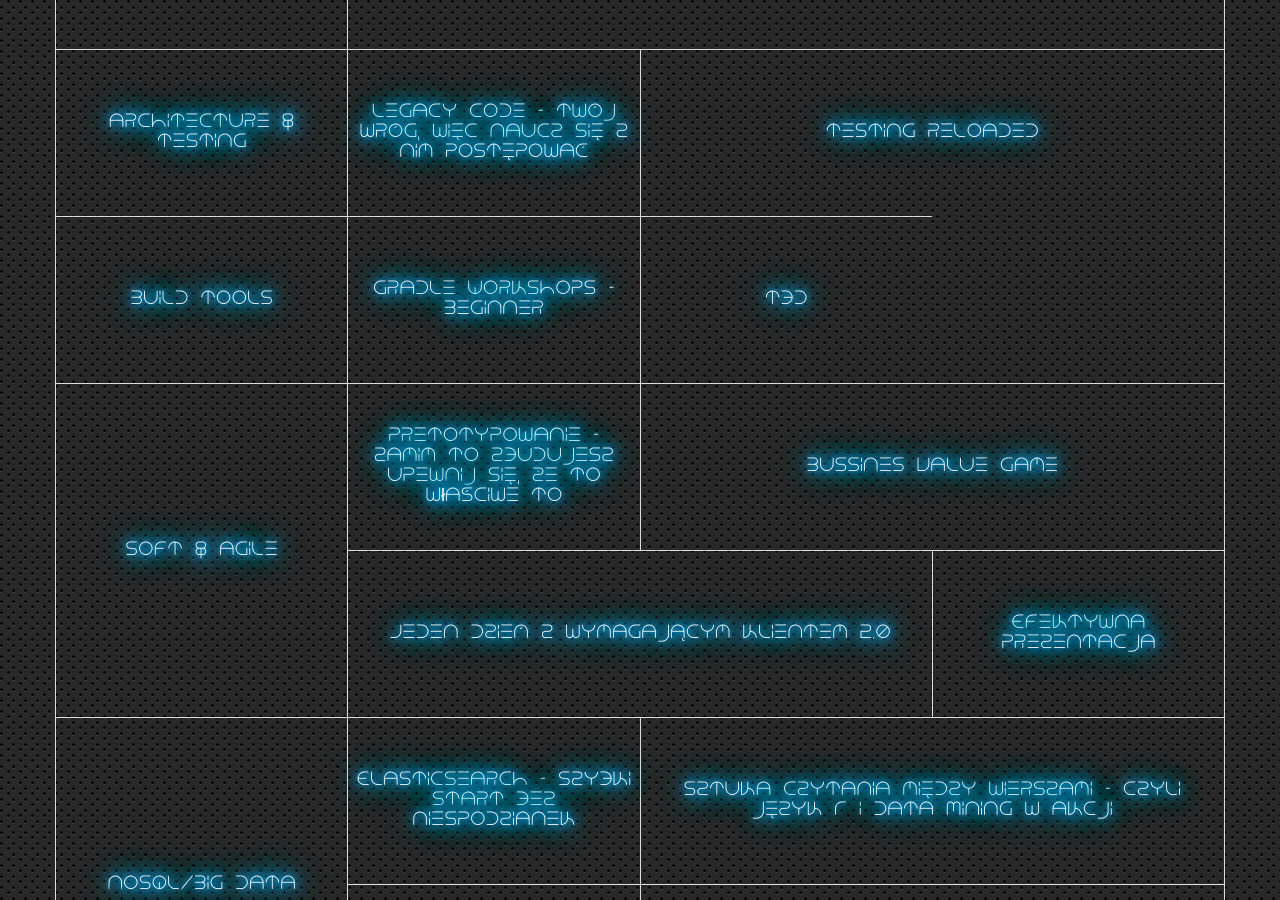
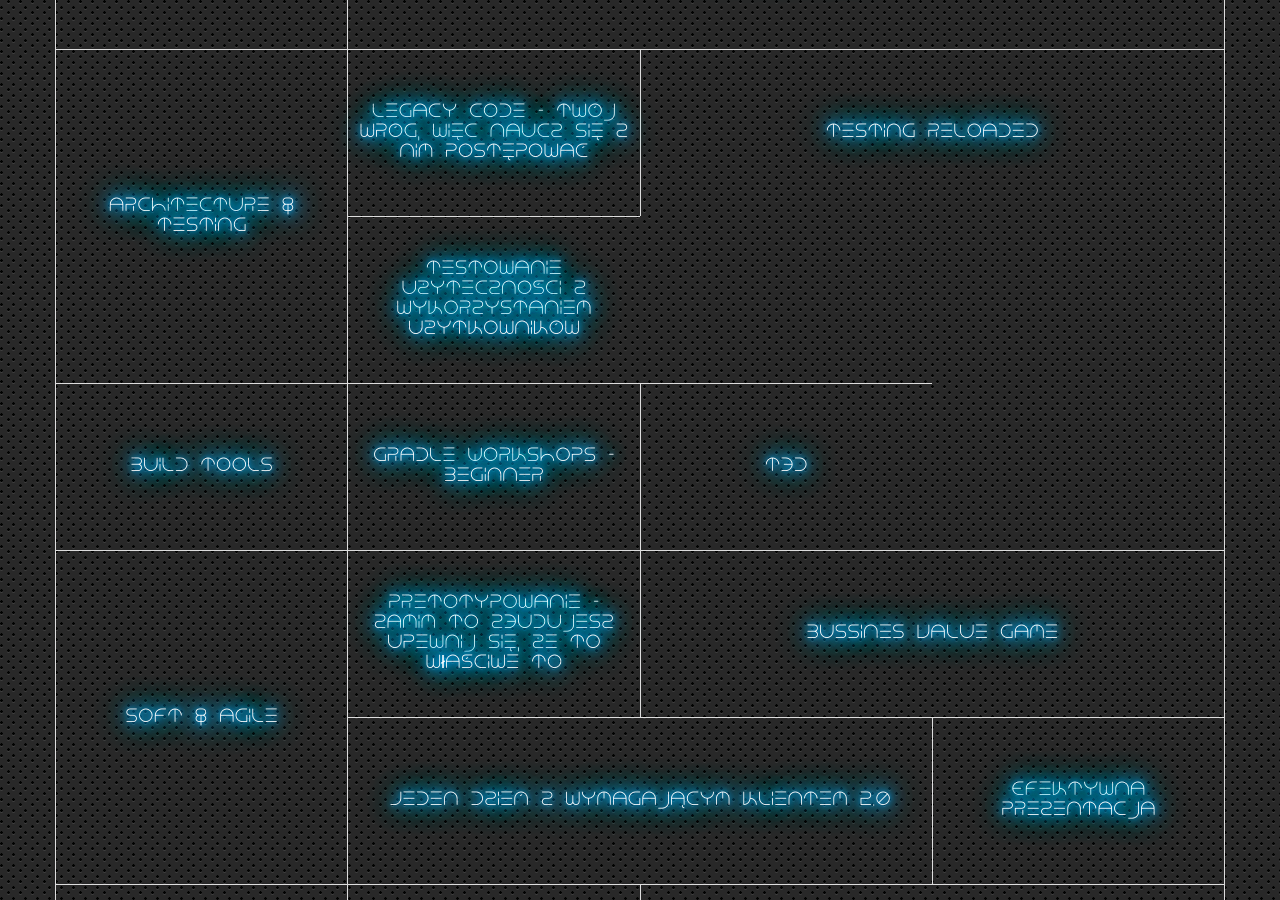
Before and after one commit to wojtekerbetowski/warsjawa2013, a Jekyll site: the page built from index.html, in a window 1280 px wide and 900 px high, scrolled down 1193 px. Built offline with Jekyll 4.4.1, drawn with Linux system fonts in a browser that asks for light colours.

```diff
--- a/index.html
+++ b/index.html
@@ -104,7 +103,16 @@ tracks:
         description: "Wydaje Ci się że twoje testy Cię spowalniają? Failują przy każdej próbie refactoringu i są ciężkie w utrzymaniu. Kiedy próbujesz je naprawić okazuje się że nie da się zrozumieć ich intencji.<br/>
         Co można z tym zrobić? Jak tworzyć testy którę będa wspierać development, design oraz refactoring aplikacji? Ile testów naprawdę potrzebujemy? Może jak napiszemy ich mniej będziemy mogli programować szybciej?<br/><br/>
 		Podczas warsztatu spróbujemy udzielić odpowiedzi na te pytania. Dowiemy się jak rozpoznawać najczęściej popełniane błędy podczas pracy w TDD i przy tworzeniu testów oraz wykrywać \"code smells\" i \"anti-patterns\" w kodzie testowym.  Nauczymy się ich unikać oraz zmieniać testy na utrzymywalne i przydatne, tak żebyś nie bał się refactorować swojego kodu."
-
+    - talks:
+      - id: usabilitiTesting
+        title: Testowanie użyteczności z wykorzystaniem użytkowników
+        speaker:
+          name: Mateusz Kaczmarek i Michał Trzaskowski
+          bio: "TBD"
+        slots: 1
+        spots: 30
+        description: "TBD"
+        requirements: "TBD"
 - name: Build tools
   paths:
     - talks:
```
Also changed, not shown: other parts of index.html (+0 -1 lines).
